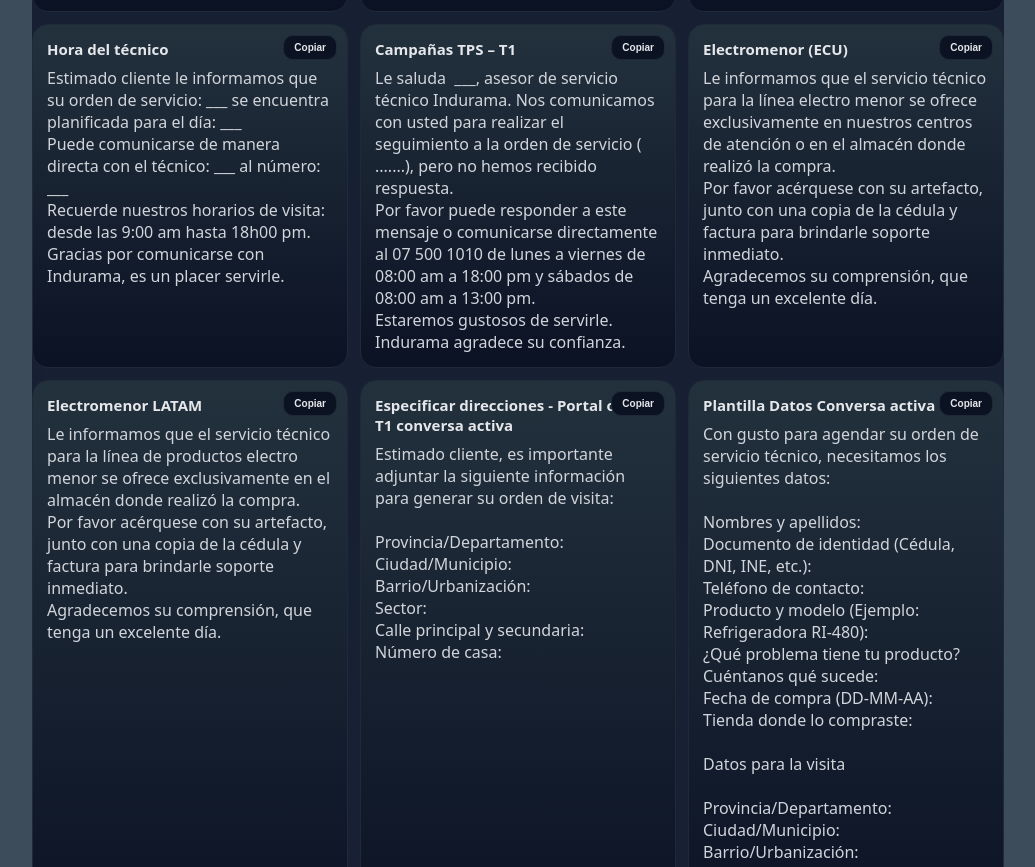
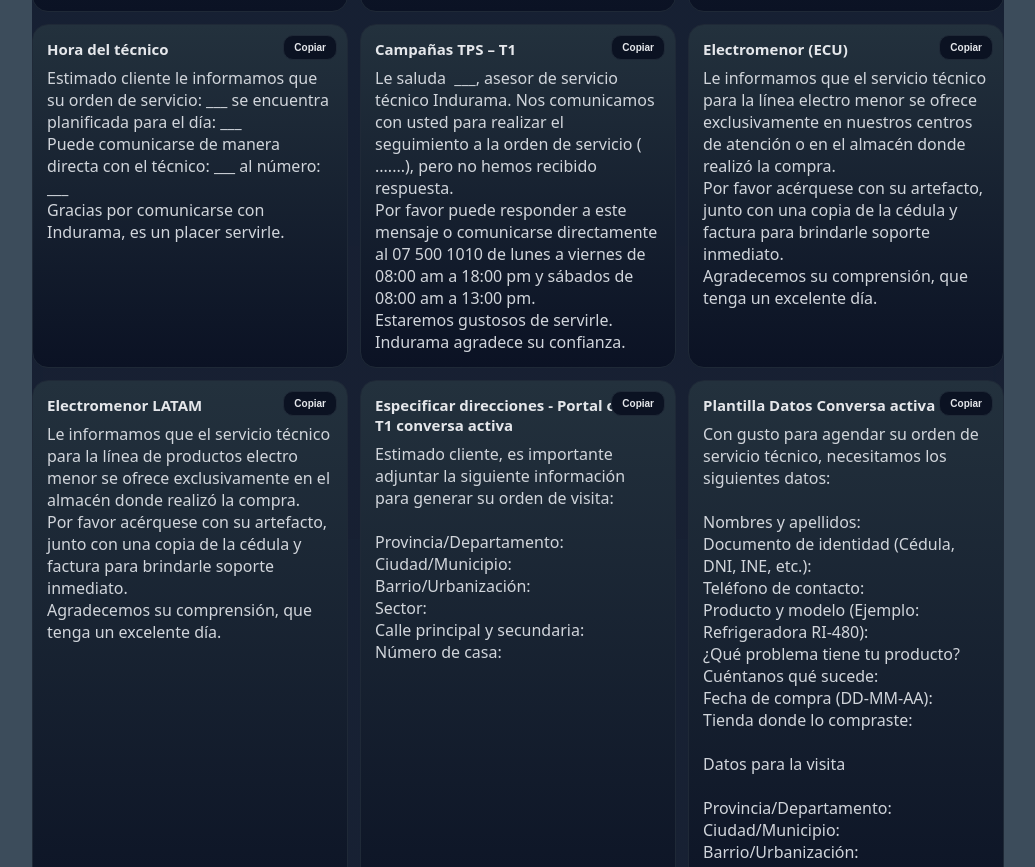
Before and after one commit to UserTestCC/Plantillas, a plain HTML site: page index.html in a window 1280 px wide. Shown: the part 5988-6855 px from the top of the page, without its empty margins (122-1157 px from the left). Drawn offline with Linux system fonts and the light colour scheme.

Commit message:
Update index.html
se quieta 18:00

```diff
--- a/index.html
+++ b/index.html
@@ -708,7 +708,7 @@ PANEL INTERACTIVO E-BOARD 86W11K UHD, 3840 x 2160 60Hz, LG PANEL, 450cd/m² —
 
 
 { name: 'Hora del técnico',
-        body: 'Estimado cliente le informamos que su orden de servicio: ___ se encuentra planificada para el día: ___\nPuede comunicarse de manera directa con el técnico: ___ al número: ___\nRecuerde nuestros horarios de visita: desde las 9:00 am hasta 18h00 pm.\nGracias por comunicarse con Indurama, es un placer servirle.' },
+        body: 'Estimado cliente le informamos que su orden de servicio: ___ se encuentra planificada para el día: ___\nPuede comunicarse de manera directa con el técnico: ___ al número: ___\nGracias por comunicarse con Indurama, es un placer servirle.' },
 
 
 
```
